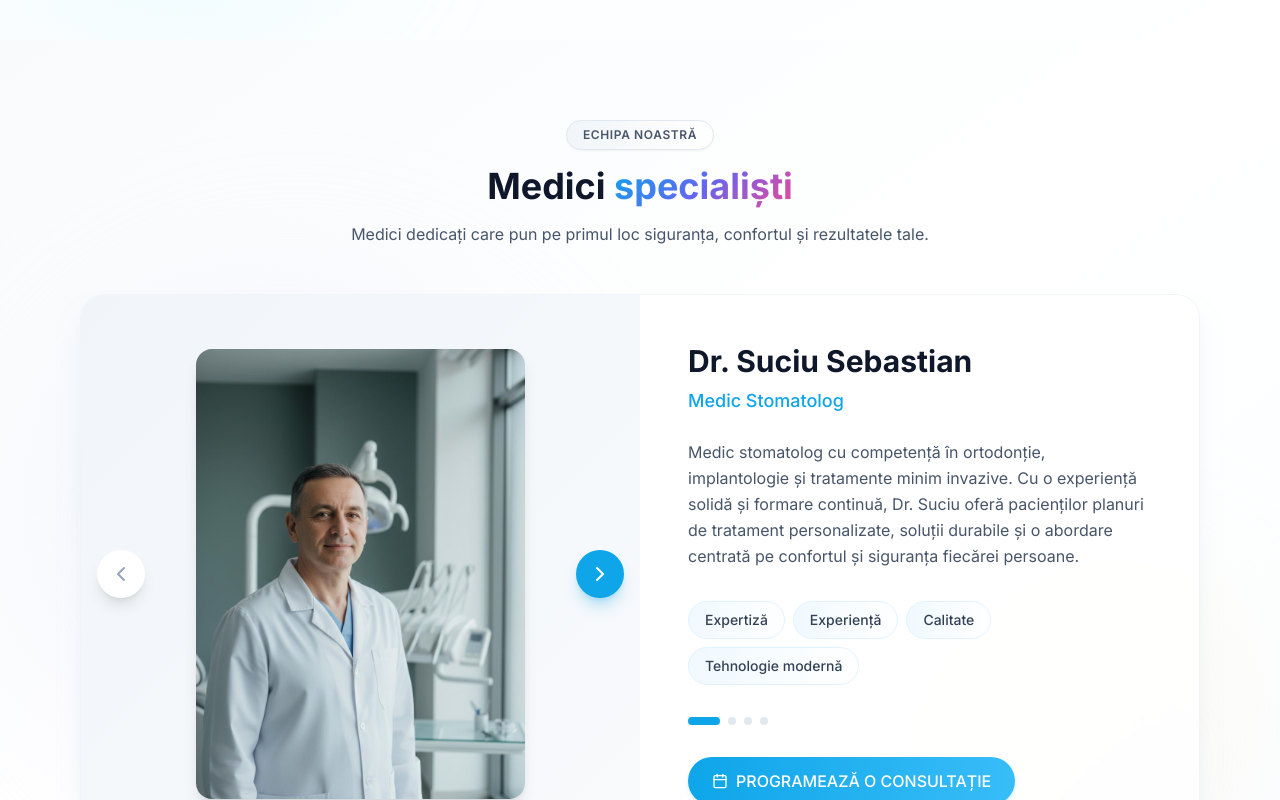
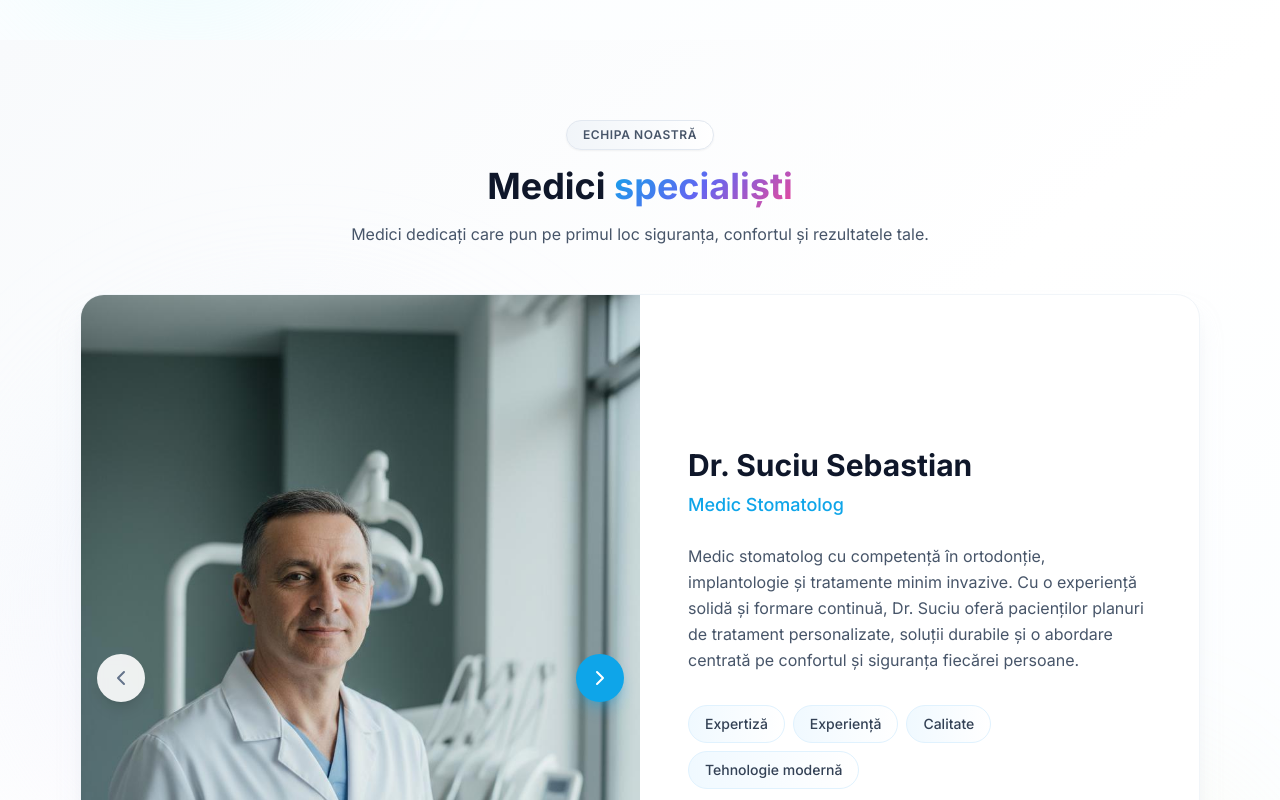
Before and after one commit to atwonio16/doctor-suciu-dental, a React (Vite) app: page / in a window 1280 px wide. Shown: the part 1420-2220 px from the top of the page. Built offline with nearby package versions, Linux system fonts and the light colour scheme.

Commit message:
Fix team section layout - buttons on card, full image

```diff
--- a/src/sections/TeamSection.tsx
+++ b/src/sections/TeamSection.tsx
@@ -58,7 +58,7 @@ const TeamSection = () => {
       </div>
 
       <div className="relative z-10 w-full px-4 sm:px-6 lg:px-12 xl:px-20">
-        <div className="max-w-7xl mx-auto">
+        <div className="max-w-6xl mx-auto">
           {/* Header */}
           <div className="text-center mb-12">
             <span className="category-pill mb-4">ECHIPA NOASTRĂ</span>
@@ -70,30 +70,29 @@ const TeamSection = () => {
             </p>
           </div>
 
-          {/* Doctor Card */}
-          <div className="bg-white/80 backdrop-blur-sm rounded-3xl shadow-xl shadow-slate-200/50 border border-slate-100 overflow-hidden">
-            <div className="grid lg:grid-cols-2">
-              {/* Left - Image */}
-              <div className="relative bg-gradient-to-br from-slate-100 to-slate-50 p-8 flex items-center justify-center">
+          {/* Doctor Card - Full width with image on left */}
+          <div className="bg-white rounded-3xl shadow-xl shadow-slate-200/50 border border-slate-100 overflow-hidden">
+            <div className="grid lg:grid-cols-2 min-h-[500px]">
+              {/* Left - Full Image with navigation buttons on card */}
+              <div className="relative h-[300px] lg:h-auto">
+                <img
+                  src={activeDoctor.image}
+                  alt={activeDoctor.name}
+                  className="w-full h-full object-cover"
+                />
+
+                {/* Navigation buttons on the card */}
                 <button
                   onClick={prevDoctor}
-                  className="absolute left-4 top-1/2 -translate-y-1/2 w-12 h-12 rounded-full bg-white shadow-lg flex items-center justify-center text-slate-400 hover:text-sky-500 hover:shadow-xl transition-all z-10"
+                  className="absolute left-4 top-1/2 -translate-y-1/2 w-12 h-12 rounded-full bg-white/90 backdrop-blur-sm shadow-lg flex items-center justify-center text-slate-500 hover:text-sky-500 hover:bg-white transition-all z-10"
                   aria-label="Previous doctor"
                 >
                   <ChevronLeft className="w-6 h-6" />
                 </button>
 
-                <div className="relative">
-                  <img
-                    src={activeDoctor.image}
-                    alt={activeDoctor.name}
-                    className="w-full max-w-[400px] h-[450px] object-cover rounded-2xl shadow-lg"
-                  />
-                </div>
-
                 <button
                   onClick={nextDoctor}
-                  className="absolute right-4 top-1/2 -translate-y-1/2 w-12 h-12 rounded-full bg-sky-500 shadow-lg shadow-sky-500/30 flex items-center justify-center text-white hover:bg-sky-400 hover:shadow-xl transition-all z-10"
+                  className="absolute right-4 top-1/2 -translate-y-1/2 w-12 h-12 rounded-full bg-sky-500 shadow-lg shadow-sky-500/30 flex items-center justify-center text-white hover:bg-sky-400 transition-all z-10"
                   aria-label="Next doctor"
                 >
                   <ChevronRight className="w-6 h-6" />
```
Also changed, not shown: 4 other files (tests, documents, lock files or other folders).
